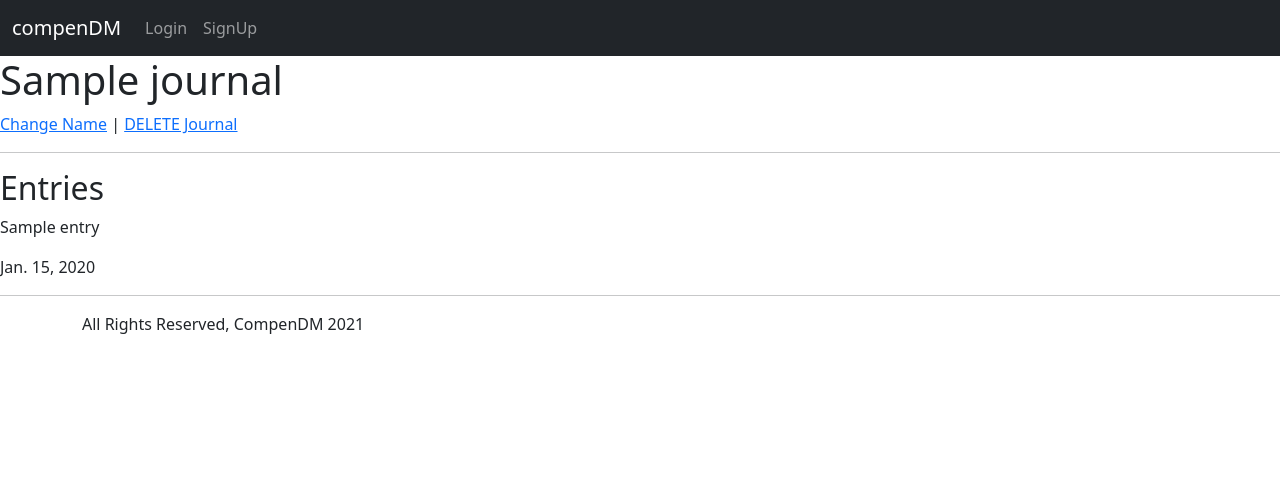
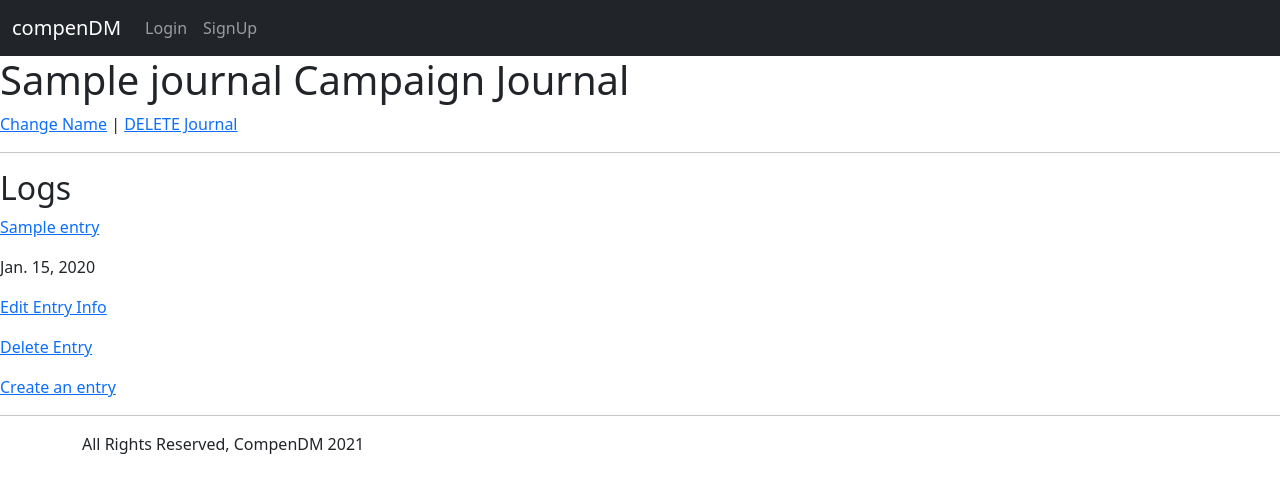
Before and after one commit to charlenebatiste/compenDM, a Django app: page /journals/1/ in a window 1280 px wide. Shown: the top 493 px of the page. Run offline with Django 3.2, Linux system fonts and the light colour scheme; tables that the repository leaves empty hold one stand-in row (values such as "Sample post").

Commit message:
created CRUD routes, views and templates for entry model

```diff
--- a/main_app/templates/journals/show.html
+++ b/main_app/templates/journals/show.html
@@ -1,9 +1,8 @@
 <!-- main_app/templates/index.html -->
 {% extends 'base.html' %}
-{% load static %}
 {% block content %}
 <div class="heading">
-    <h1>{{journal.title}}</h1>
+    <h1>{{journal.title}} Campaign Journal</h1>
 </div>
 <div>
     <a href="{% url 'journals_update' journal.id %}">Change Name</a> |
@@ -11,17 +10,20 @@
 </div>
 <hr />
 <div>
-<h2>Entries</h2>
+<h2>Logs</h2>
 
 {%if entries%}
     {% for entry in entries %}
-        <p>{{ entry.name }}</p>
+        <p><a href="{% url 'entries_show' entry.id %}">{{ entry.name }}</a></p>
         <p>{{ entry.date }}</p>
+        <p><a href="{% url 'entry_update' entry.id %}">Edit Entry Info</a></p>
+        <p><a href="{% url 'entry_delete' entry.id %}">Delete Entry</a></p>
     {% endfor %}
     {% else %}
         <p>You have no entries yet.</p>
+
 {% endif %}
-
+<p><a href="/entry/create">Create an entry</a></p>
 
 </div>
 </section>
--- a/main_app/urls.py
+++ b/main_app/urls.py
@@ -11,4 +11,8 @@ urlpatterns = [
     path('journals/<int:pk>/update/', views.JournalUpdate.as_view(), name='journals_update'),
     path('journals/<int:pk>/delete/', views.JournalDelete.as_view(), name='journals_delete'),
     path('journals/<int:journal_id>/', views.journals_show, name='journals_show'),
+    path('entries/<int:entry_id>', views.entries_show, name='entries_show'),
+    path('entry/create/', views.EntryCreate.as_view(), name='entry_create'),
+    path('entries/<int:pk>/update/', views.EntryUpdate.as_view(), name='entry_update'),
+    path('entries/<int:pk>/delete/', views.EntryDelete.as_view(), name='entry_delete'),
 ]
--- a/main_app/views.py
+++ b/main_app/views.py
@@ -108,3 +108,29 @@ class JournalUpdate(UpdateView):
 class JournalDelete(DeleteView):
     model = Journal
     success_url = '/'
+
+# CRUD FOR ENTRY MODEL
+
+def entries_show(request, entry_id):
+    entry = Entry.objects.get(id=entry_id)
+    return render(request, 'entries/show.html', {'entry': entry})
+
+class EntryCreate(CreateView):
+    model = Entry
+    fields = '__all__'
+    success_url = '/'
+
+    def form_valid(self, form):
+        self.object = form.save(commit=False)
+        self.object.user = self.request.user
+        self.object.save()
+        return HttpResponseRedirect('/')
+
+class EntryUpdate(UpdateView):
+    model = Entry
+    fields = ['name', 'date']
+    success_url = '/'
+
+class EntryDelete(DeleteView):
+    model = Entry
+    success_url = '/'
```
Also changed, not shown: main_app/templates/entries/show.html (added, +7 -0 lines), main_app/templates/main_app/entry_confirm_delete.html (added, +14 -0 lines), main_app/templates/main_app/entry_form.html (added, +11 -0 lines).
